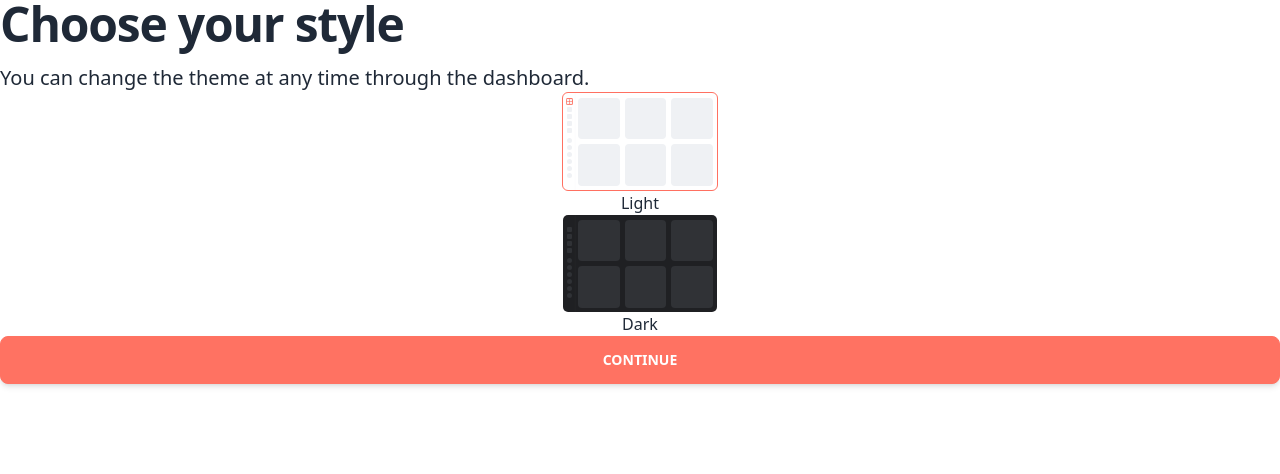
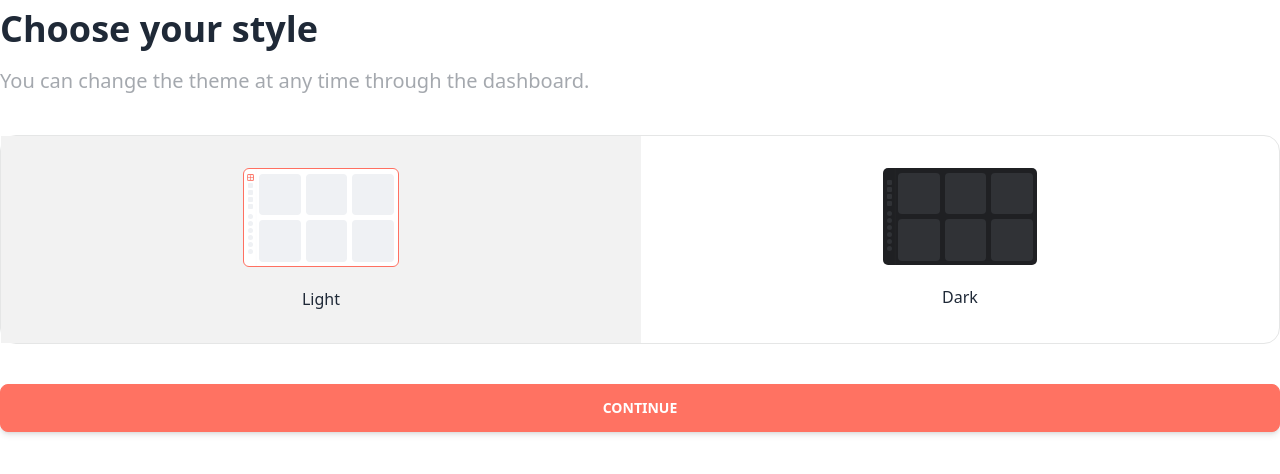
Before and after one commit to the-moot-company/moot-tech-challege-frontend-experience, a Next.js app: page /components/onboarding/ThemeSetup in a window 1280 px wide. Shown: the top 474 px of the page. Built offline with nearby package versions, Linux system fonts and the light colour scheme.

Commit message:
Improve various styling

```diff
--- a/pages/components/onboarding/Intro.tsx
+++ b/pages/components/onboarding/Intro.tsx
@@ -16,10 +16,10 @@ export default function Intro({nextStep}: IntroProps) {
         height={131}
         className=""
       />
-      <h1 className="text-4xl font-extrabold text-gray-700 tracking-tight sm:text-5xl">
+      <h1 className="text-6xl font-bold leading-relaxed">
         Welcome to Moot
       </h1>
-      <p className="mt-4 text-xl text-gray-500 ">
+      <p className="text-xl opacity-40 text-center mb-5">
         Moot is a work hub that makes remote work multiplayer, so you and your team can collaborate better, faster and
         cheaper.
       </p>
--- a/pages/components/onboarding/ProfileSetup.tsx
+++ b/pages/components/onboarding/ProfileSetup.tsx
@@ -21,29 +21,27 @@ export default function ProfileSetup({nextStep}: ProfileSetupProps) {
 
   return (
     <>
-      <h1 className="text-4xl font-extrabold text-gray-700 tracking-tight sm:text-5xl">
+      <h1 className="text-4xl font-bold leading-relaxed">
         First things first!
       </h1>
-      <p className="mt-4 text-xl text-gray-500 ">
-        Tell us a bit about yourself.
-      </p>
-      <div className="flex items-center">
-        <CameraOutlineIcon/>
+      <p className="text-xl opacity-40">Tell us a bit about yourself.</p>
+      <div className="flex my-5">
+        <div className="rounded-full bg-base-200 p-5 mr-7">
+          <CameraOutlineIcon/>
+        </div>
         <form
           onSubmit={submitProfile}
-          className="mt-6 sm:max-w-lg sm:w-full sm:flex flex-col"
+          className="w-full"
         >
-          <div className="min-w-0 flex-1 mb-2">
+          <div>
             <label
-              htmlFor="hero-message"
-              className="uppercase label-text menu-title font-bold text-gray-500"
+              className="text-xs label-text opacity-60"
             >
               What should we call you?
             </label>
             <input
-              id="hero-name"
               type="text"
-              className="mt-2 block w-full border border-base-300 rounded-lg px-5 py-3 text-base bg-base-100 shadow-sm focus:border-primary focus:ring-primary"
+              className="mt-2 block w-96 border border-primary rounded-sm px-5 py-3"
               placeholder="eg. John Doe, Jenny Doe..."
               onChange={(e) => {
                 setUserName(e.target.value)
--- a/pages/components/onboarding/ThemeSetup.tsx
+++ b/pages/components/onboarding/ThemeSetup.tsx
@@ -12,19 +12,25 @@ export default function ThemeSetup({nextStep}: ThemeSetupProps) {
   const {setColorTheme} = useContext(ThemeContext)
   return (
     <>
-      <h1 className="text-4xl font-extrabold text-gray-700 tracking-tight sm:text-5xl">
+      <h1 className="text-4xl font-bold leading-relaxed">
         Choose your style
       </h1>
-      <p className="mt-4 text-xl text-gray-500 ">
+      <p className="text-xl opacity-40 mt-2">
         You can change the theme at any time through the dashboard.
       </p>
-      <div className="flex flex-col justify-center items-center">
-        <LightThemeExampleIcon/>
-        <button onClick={() => setColorTheme(ColorThemeOptions.Light)}>Light</button>
-      </div>
-      <div className="flex flex-col justify-center items-center">
-        <DarkThemeExampleIcon/>
-        <button onClick={() => setColorTheme(ColorThemeOptions.Dark)}>Dark</button>
+      <div className="card card-side border border-base-300 bg-base-100 w-full my-10">
+        <button
+          className="flex flex-col justify-center items-center card-body bg-base-200"
+          onClick={() => setColorTheme(ColorThemeOptions.Light)}>
+          <LightThemeExampleIcon/>
+          <p className="mt-3">Light</p>
+        </button>
+        <button
+          className="flex flex-col justify-center items-center card-body"
+          onClick={() => setColorTheme(ColorThemeOptions.Dark)}>
+          <DarkThemeExampleIcon/>
+          <p className="mt-3">Dark</p>
+        </button>
       </div>
       <ButtonLarge onClick={nextStep} text="Continue"/>
     </>
```
